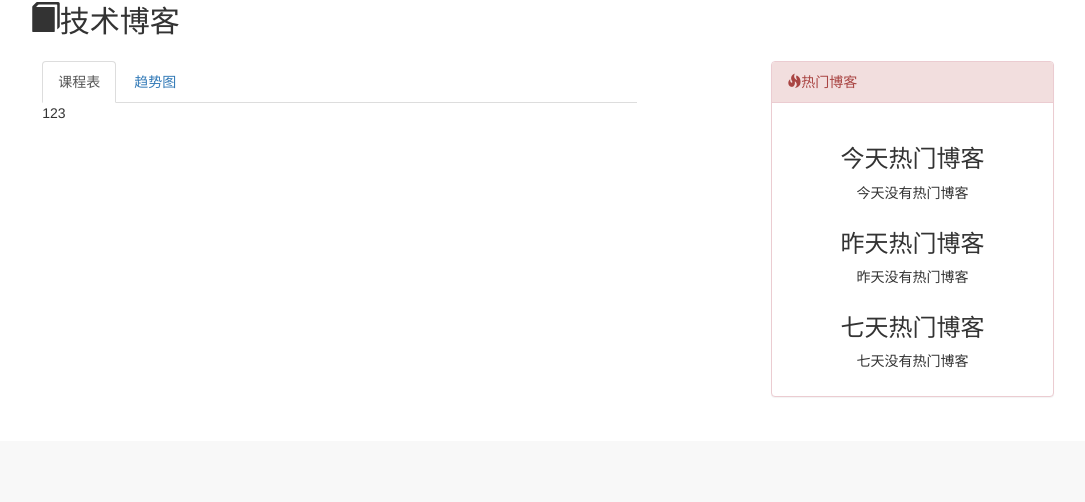
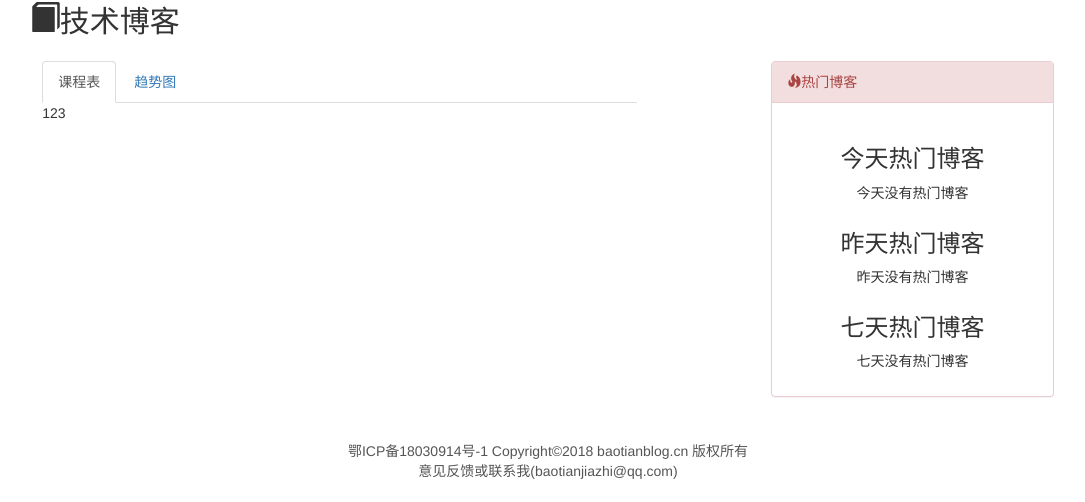
Before and after one commit to baotianjiazhi/mysite, a Django app: page / in a window 1280 px wide. Shown: the part 385-887 px from the top of the page, without its empty margins (92-1177 px from the left). Before the commit the page ends 782 px from the top, so only its background shows below. Run offline with Django 3.2, Linux system fonts and the light colour scheme; data that the repository does not hold is empty; some libraries are stand-ins or nearby versions.

Commit message:
备案信息

```diff
--- a/blog/settings/development.py
+++ b/blog/settings/development.py
@@ -41,8 +41,8 @@ DATABASES = {
 # 发送邮箱设置
 EMAIL_BACKEND = 'django.core.mail.backends.smtp.EmailBackend'
 EMAIL_HOST = 'smtp.qq.com'
-EMAIL_PORT = 25
+EMAIL_PORT = 465
 EMAIL_HOST_USER = '524502256@qq.com'
 EMAIL_HOST_PASSWORD = os.environ['EMAIL_HOST_PASSWORD'] # 授权码
 EMAIL_SUBJECT_PREFIX = '[baobaobao的博客] '
-EMAIL_USE_TLS = True  # 与SMTP服务器通信时，是否启动TLS链接(安全链接)
+EMAIL_USE_SSL = True  # 与SMTP服务器通信时，是否启动TLS链接(安全链接)
--- a/blog/settings/production.py
+++ b/blog/settings/production.py
@@ -44,7 +44,7 @@ EMAIL_HOST = 'smtp.qq.com'
 EMAIL_PORT = 465
 EMAIL_HOST_USER = '524502256@qq.com'
 EMAIL_HOST_PASSWORD =  os.environ['EMAIL_HOST_PASSWORD'] # 授权码
-EMAIL_SUBJECT_PREFIX = '[baobaobao的博客] '
+EMAIL_SUBJECT_PREFIX = '[baobaobao的博客]'
 EMAIL_USE_SSL = True  # 与SMTP服务器通信时，是否启动SSL链接(安全链接)
 
 ADMINS = (
--- a/static/base.css
+++ b/static/base.css
@@ -30,3 +30,18 @@ div.jumbotron{
 ul.navbar-right{
     margin-right: 0;
 }
+
+div.footer {
+    margin-top: 5em;
+    color: #555;
+}
+
+div.website-info {
+    text-align: center;
+    padding-top: 2em;
+    padding-bottom: 1.5em;
+}
+
+div.website-info p {
+    margin-bottom: 0;
+}
--- a/templates/base.html
+++ b/templates/base.html
@@ -86,6 +86,8 @@
     </div>
 </div>
 {% block content %}{% endblock %}
+
+
 <div class="modal fade" id="login_modal" tabindex="-1" role="dialog">
     <div class="modal-dialog modal-sm" role="document">
         <div class="modal-content">
@@ -133,5 +135,13 @@
     });
 </script>
 {% block script_extends %}{% endblock %}
+
+<!-- footer -->
+<div class="footer">
+    <div class="website-info">
+        <p>鄂ICP备18030914号-1 Copyright©2018 	baotianblog.cn 版权所有</p>
+        <p>意见反馈或联系我(baotianjiazhi@qq.com)</p>
+    </div>
+</div>
 </body>
 </html>
```
Also changed, not shown: media/upload/2018/11/21/c_vd2neri1fnn6mlev.png (added), media/upload/2018/11/22/04y58picmim_1024.png (added).
